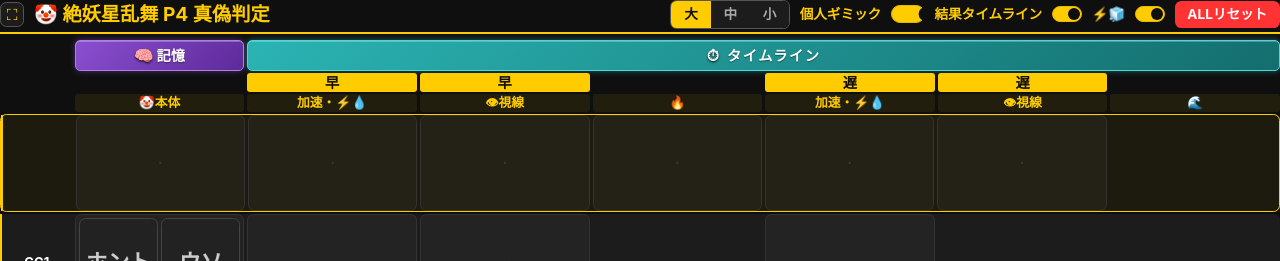
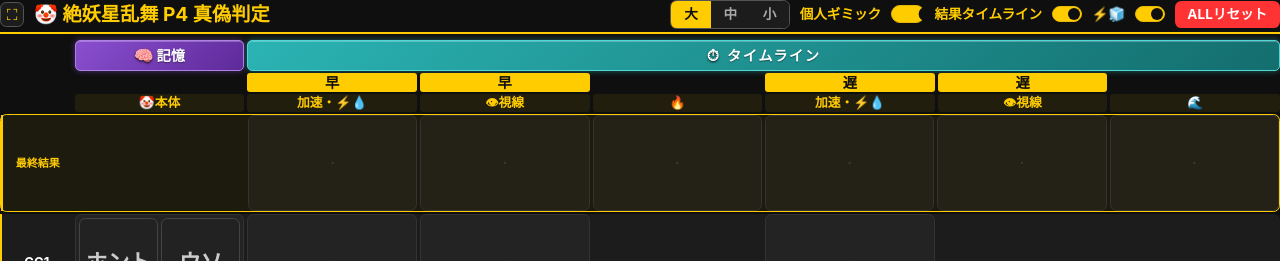
Before and after one commit to kzmake/ff14-DMU-p4, a Next.js app: page / in a window 1280 px wide. Shown: the top 261 px of the page. Built offline with nearby package versions, Linux system fonts and the light colour scheme.

Commit message:
最終結果行: 見出しに「最終結果」を戻し、本体(記憶)列を空白セルに
Co-Authored-By: Claude Opus 4.8 (1M context) <noreply@anthropic.com>

```diff
--- a/src/app/page.tsx
+++ b/src/app/page.tsx
@@ -640,7 +640,14 @@ export default function Home() {
             className="grid min-h-0 flex-1 gap-[3px] rounded border border-[#ffcc00] bg-[rgba(255,204,0,0.06)]"
             style={{ gridTemplateColumns: gridTemplate }}
           >
-            <div className="border-l-2 border-[#ffcc00]" />
+            <div
+              className="flex items-center justify-center border-l-2 border-[#ffcc00] px-px text-center font-bold leading-[1.1] text-[#ffcc00]"
+              style={{ fontSize: "min(1.5dvh, 11px)" }}
+            >
+              最終結果
+            </div>
+            {/* 本体（記憶）列は空白 */}
+            <div className="min-w-0 rounded" />
             {resultCols.map((col) => {
               // 集約：stack（加速/雷水）は点灯したものだけ。それ以外はそのまま。
               const items = summaryByCol(col.key).flatMap(({ rowId, cell }) => {
```
